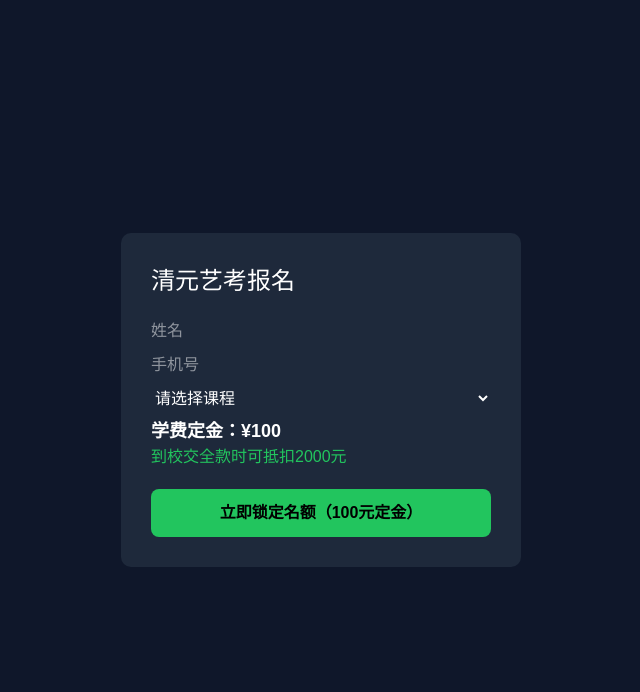
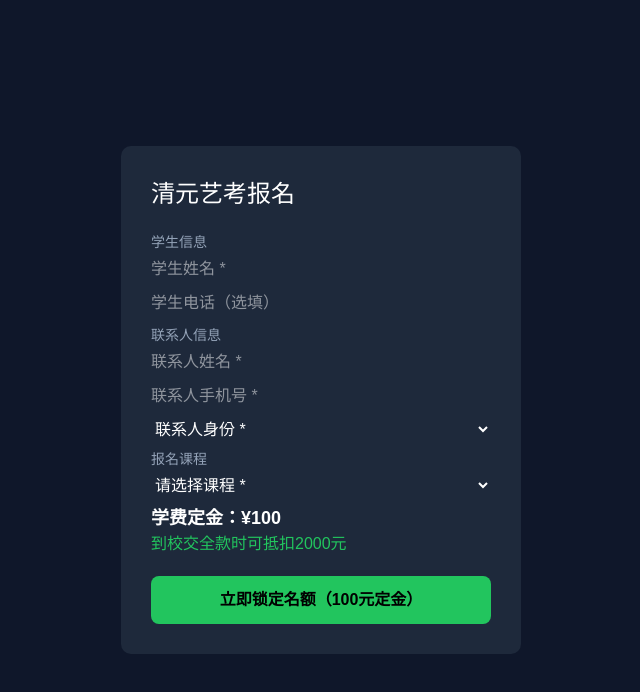
Before and after one commit to Kevin-ai94287/QYYK, a Next.js app: page / in a window 1280 px wide. Shown: the top 692 px of the page, without its empty margins (319-959 px from the left). Built offline with nearby package versions, Linux system fonts and the light colour scheme.

Commit message:
add student and contact fields

```diff
--- a/app/admin/_client/page.tsx
+++ b/app/admin/_client/page.tsx
@@ -38,8 +38,11 @@ export default function AdminClient() {
       {orders.map((o: any) => (
         <div key={o.id} style={{ borderBottom: "1px solid #ccc", marginBottom: 10, paddingBottom: 10 }}>
           <p style={{ fontWeight: "bold", color: "#22c55e" }}>订单号：{o.orderNo}</p>
-          <p>姓名：{o.application.name}</p>
-          <p>电话：{o.application.phone}</p>
+          <p>学生姓名：{o.application.studentName || o.application.name}</p>
+          <p>学生电话：{o.application.studentPhone || "未填"}</p>
+          <p>联系人姓名：{o.application.contactName || o.application.name}</p>
+          <p>联系人电话：{o.application.contactPhone || o.application.phone}</p>
+          <p>联系人身份：{o.application.contactRelation || "-"}</p>
           <p>课程：{o.application.course}</p>
           <p>金额：{o.amount}</p>
           <p>状态：{statusMap[o.status] || o.status}</p>
--- a/app/api/create-order/route.ts
+++ b/app/api/create-order/route.ts
@@ -10,8 +10,13 @@ export async function POST(req: Request) {
 
   const app = await prisma.application.create({
     data: {
-      name: body.name,
-      phone: body.phone,
+      name: body.studentName,
+      phone: body.contactPhone,
+      studentName: body.studentName,
+      studentPhone: body.studentPhone || "",
+      contactName: body.contactName,
+      contactPhone: body.contactPhone,
+      contactRelation: body.contactRelation,
       course: body.course,
       amount: body.amount,
     },
--- a/app/api/export/route.ts
+++ b/app/api/export/route.ts
@@ -9,10 +9,11 @@ export async function GET() {
     include: { application: true },
   });
 
-  let csv = "订单号,姓名,电话,课程,金额,状态,凭证编号,是否核销\n";
+  let csv = "订单号,学生姓名,学生电话,联系人姓名,联系人电话,联系人身份,课程,金额,状态,凭证编号,是否核销\n";
 
   orders.forEach((o) => {
-    csv += `${o.orderNo},${o.application.name},${o.application.phone},${o.application.course},${o.amount},${o.status},${o.couponCode || ""},${o.couponUsed ? "已核销" : "未核销"}\n`;
+    const a = o.application;
+    csv += `${o.orderNo},${a.studentName || a.name},${a.studentPhone || ""},${a.contactName || a.name},${a.contactPhone || a.phone},${a.contactRelation || ""},${a.course},${o.amount},${o.status},${o.couponCode || ""},${o.couponUsed ? "已核销" : "未核销"}\n`;
   });
 
   return new Response(csv, {
--- a/app/page.tsx
+++ b/app/page.tsx
@@ -4,8 +4,11 @@ import { useState } from "react";
 
 export default function Home() {
   const [form, setForm] = useState({
-    name: "",
-    phone: "",
+    studentName: "",
+    studentPhone: "",
+    contactName: "",
+    contactPhone: "",
+    contactRelation: "",
     course: "",
     amount: 100,
   });
@@ -43,24 +46,70 @@ export default function Home() {
       >
         <h1 style={{ fontSize: 24, marginBottom: 20 }}>清元艺考报名</h1>
 
+        <p style={{ marginBottom: 4, fontSize: 14, color: "#94a3b8" }}>
+          学生信息
+        </p>
+
         <input
-          placeholder="姓名"
+          placeholder="学生姓名 *"
           style={{ width: "100%", marginBottom: 10 }}
-          onChange={(e) => setForm({ ...form, name: e.target.value })}
+          onChange={(e) =>
+            setForm({ ...form, studentName: e.target.value })
+          }
         />
 
         <input
-          placeholder="手机号"
+          placeholder="学生电话（选填）"
           style={{ width: "100%", marginBottom: 10 }}
-          onChange={(e) => setForm({ ...form, phone: e.target.value })}
+          onChange={(e) =>
+            setForm({ ...form, studentPhone: e.target.value })
+          }
         />
+
+        <p style={{ marginBottom: 4, fontSize: 14, color: "#94a3b8" }}>
+          联系人信息
+        </p>
+
+        <input
+          placeholder="联系人姓名 *"
+          style={{ width: "100%", marginBottom: 10 }}
+          onChange={(e) =>
+            setForm({ ...form, contactName: e.target.value })
+          }
+        />
+
+        <input
+          placeholder="联系人手机号 *"
+          style={{ width: "100%", marginBottom: 10 }}
+          onChange={(e) =>
+            setForm({ ...form, contactPhone: e.target.value })
+          }
+        />
+
+        <select
+          value={form.contactRelation}
+          onChange={(e) =>
+            setForm({ ...form, contactRelation: e.target.value })
+          }
+          style={{ width: "100%", marginBottom: 10 }}
+        >
+          <option value="">联系人身份 *</option>
+          <option value="本人">本人</option>
+          <option value="父亲">父亲</option>
+          <option value="母亲">母亲</option>
+          <option value="其他">其他</option>
+        </select>
+
+        <p style={{ marginBottom: 4, fontSize: 14, color: "#94a3b8" }}>
+          报名课程
+        </p>
 
         <select
           value={form.course}
           onChange={(e) => setForm({ ...form, course: e.target.value })}
           style={{ width: "100%", marginBottom: 10 }}
         >
-          <option value="">请选择课程</option>
+          <option value="">请选择课程 *</option>
           <option value="音乐">音乐</option>
           <option value="美术">美术</option>
           <option value="舞蹈">舞蹈</option>
```
Also changed, not shown: 1 other file (tests, documents, lock files or other folders).
